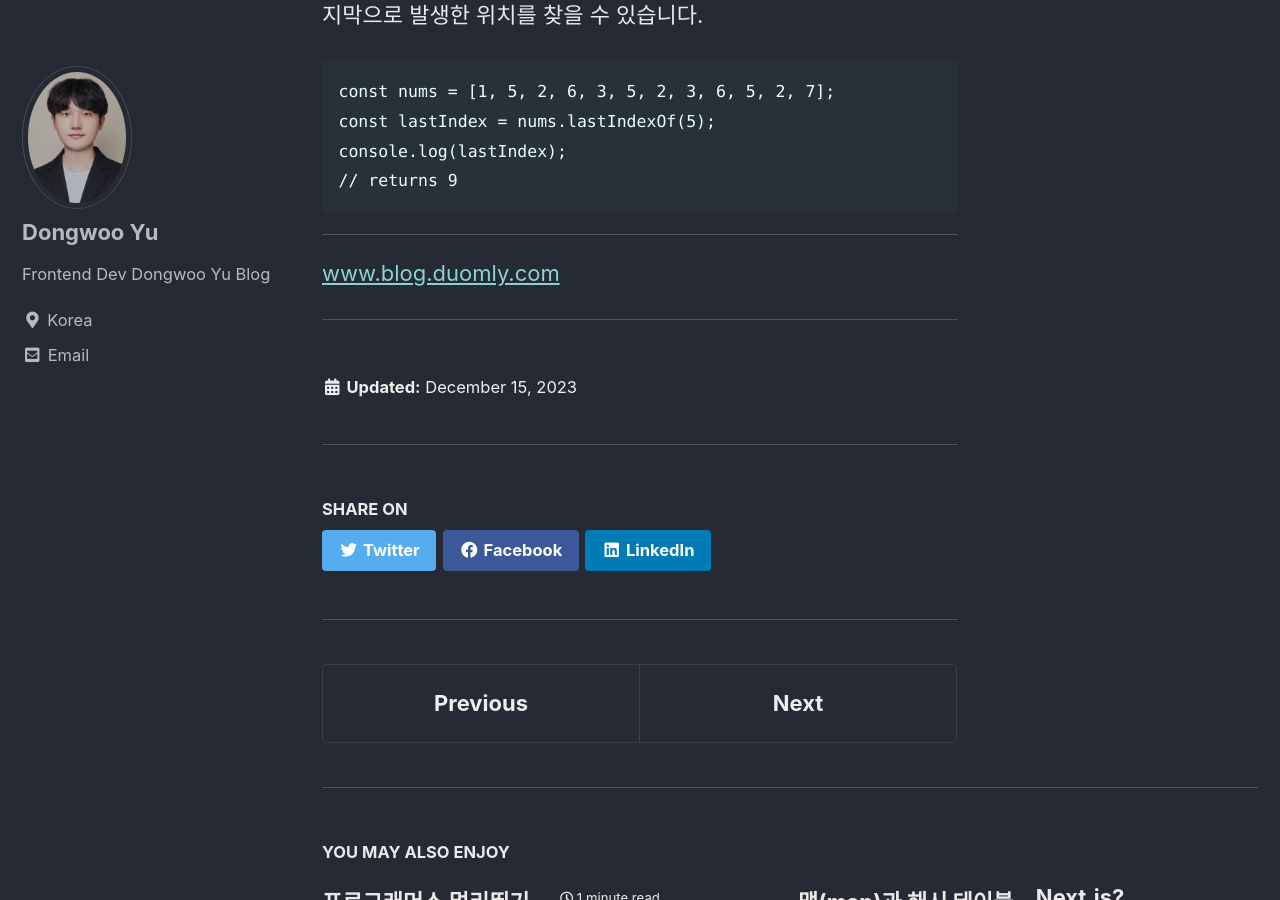
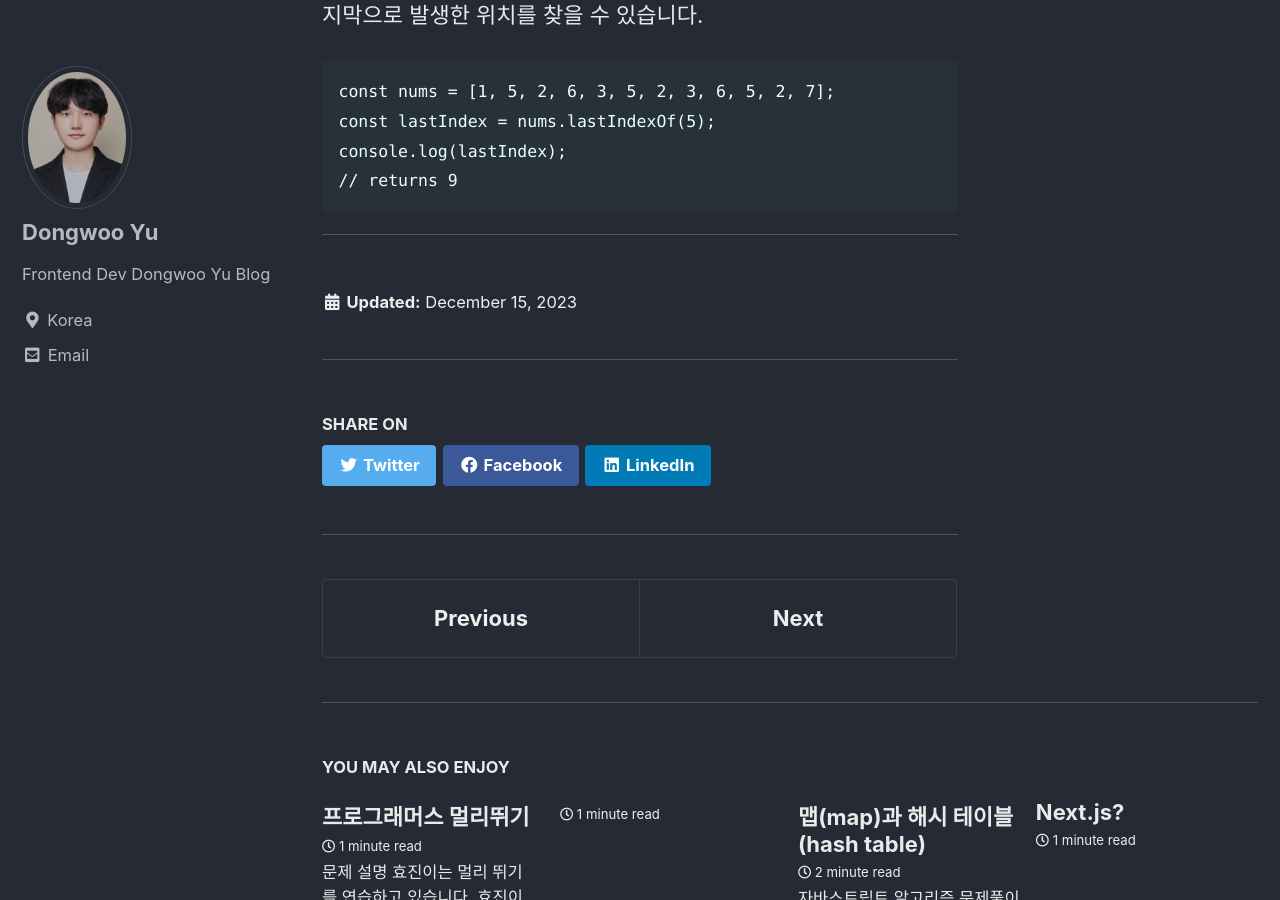
Before and after one commit to OOWGNOD/OOWGNOD.com, a Jekyll site: the page built from _posts/2023-12-15-JS-코드최적화-트릭.markdown, in a window 1280 px wide and 900 px high, scrolled down 10756 px. Built offline with Jekyll 4.4.1, drawn with Linux system fonts in a browser that asks for light colours; cached includes are drawn as plain includes.

Commit message:
Update 2023-12-15-JS-코드최적화-트릭.markdown

````diff
--- a/_posts/2023-12-15-JS-코드최적화-트릭.markdown
+++ b/_posts/2023-12-15-JS-코드최적화-트릭.markdown
@@ -383,7 +383,3 @@ console.log(lastIndex);
 ```
 
 ---
-
-[www.blog.duomly.com](https://www.blog.duomly.com/13-useful-javascript-array-tips-and-tricks-you-should-know/?fbclid=IwAR3YuEviqaZ1ergMhmh3wxM6arYpReKpPFMpDhn4cpjOmeUlIVk0ymXq3-0)
-
----
````
